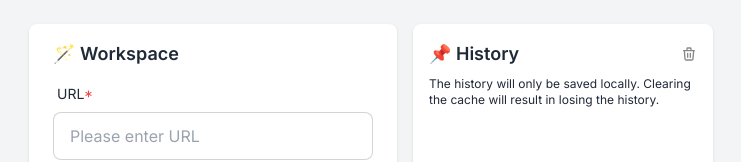
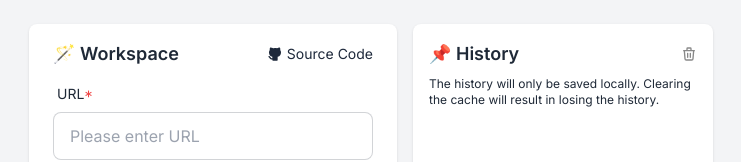
Before and after one commit to Tensor-Art/tams-gen-qrcode-example, a Next.js app: page / in a window 1280 px wide. Shown: the top 162 px of the page, without its empty margins (269-1010 px from the left). Built offline with nearby package versions, Linux system fonts and the light colour scheme.

Commit message:
feat: add source code link

```diff
--- a/app/page.tsx
+++ b/app/page.tsx
@@ -3,11 +3,13 @@
 import clsx from 'clsx'
 import { useEffect, useRef, useState } from 'react'
 import Image from 'next/image'
+import Link from 'next/link'
 import { useInterval } from 'ahooks'
 import { produce } from 'immer'
 import { useLocalStorage } from '@/hooks/useLocalStorage'
 import { MODELS } from '@/constants'
 import { Trash } from '@/components/icons/Trash'
+import { Github } from '@/components/icons/Github'
 
 export default function Home() {
   const [messages, setMessages] = useState<
@@ -167,10 +169,20 @@ export default function Home() {
   }
 
   return (
-    <main className="flex flex-col p-4 sm:flex-row sm:pt-0 gap-4">
+    <main className="flex flex-col p-4 sm:flex-row sm:pt-0 gap-4 relative">
       <div className="bg-white rounded-lg overflow-hidden relative shadow">
         <div className="h-[calc(100vh-64px)] overflow-y-scroll py-4 px-6 pb-[100px]">
-          <div className="text-lg font-semibold mb-2">🪄 Workspace</div>
+          <div className="flex justify-between items-center mb-2">
+            <div className="text-lg font-semibold">🪄 Workspace</div>
+            <Link
+              className="flex items-center text-slate-800 hover:text-primary"
+              href="https://github.com/Tensor-Art/tams-gen-qrcode-example"
+              target="_blank"
+            >
+              <Github />
+              <span className="text-sm ml-1">Source Code</span>
+            </Link>
+          </div>
           <div className="form-control w-full max-w-xs">
             <label className="label">
               <span className="label-text">
@@ -262,7 +274,7 @@ export default function Home() {
         <div className="w-auto sm:w-[300px] h-[calc(100vh-64px)] p-4 overflow-y-scroll">
           <div className="flex items-center justify-between mb-2">
             <div className="text-lg font-semibold">📌 History</div>
-            <div onClick={handleRemoveHistory}>
+            <div onClick={handleRemoveHistory} className="cursor-pointer">
               <Trash />
             </div>
           </div>
--- /dev/null
+++ b/components/icons/Github.tsx
@@ -0,0 +1,23 @@
+export function Github() {
+  return (
+    <svg
+      xmlns="http://www.w3.org/2000/svg"
+      width="1em"
+      height="1em"
+      viewBox="0 0 24 24"
+    >
+      <g
+        fill="none"
+        strokeLinecap="round"
+        strokeLinejoin="round"
+        strokeWidth="2"
+      >
+        <path d="M0 0h24v24H0z"></path>
+        <path
+          fill="currentColor"
+          d="M5.315 2.1c.791-.113 1.9.145 3.333.966l.272.161l.16.1l.397-.083a13.3 13.3 0 0 1 4.59-.08l.456.08l.396.083l.161-.1c1.385-.84 2.487-1.17 3.322-1.148l.164.008l.147.017l.076.014l.05.011l.144.047a1 1 0 0 1 .53.514a5.2 5.2 0 0 1 .397 2.91l-.047.267l-.046.196l.123.163c.574.795.93 1.728 1.03 2.707l.023.295L21 9.5c0 3.855-1.659 5.883-4.644 6.68l-.245.061l-.132.029l.014.161l.008.157l.004.365l-.002.213L16 21a1 1 0 0 1-.883.993L15 22H9a1 1 0 0 1-.993-.883L8 21v-.734c-1.818.26-3.03-.424-4.11-1.878l-.535-.766c-.28-.396-.455-.579-.589-.644l-.048-.019a1 1 0 0 1 .564-1.918c.642.188 1.074.568 1.57 1.239l.538.769c.76 1.079 1.36 1.459 2.609 1.191L8 17.562l-.018-.168a5.03 5.03 0 0 1-.021-.824l.017-.185l.019-.12l-.108-.024c-2.976-.71-4.703-2.573-4.875-6.139l-.01-.31L3 9.5a5.6 5.6 0 0 1 .908-3.051l.152-.222l.122-.163l-.045-.196a5.2 5.2 0 0 1 .145-2.642l.1-.282l.106-.253a1 1 0 0 1 .529-.514l.144-.047l.154-.03z"
+        ></path>
+      </g>
+    </svg>
+  )
+}
```
